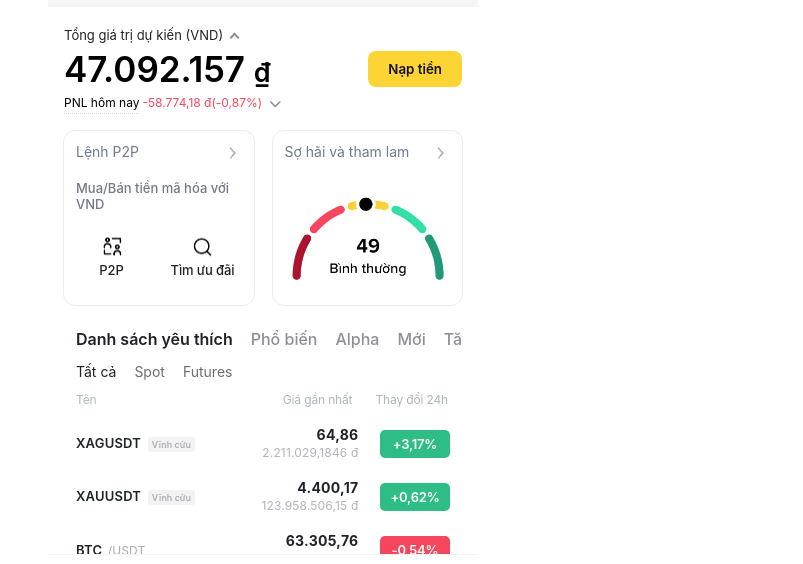
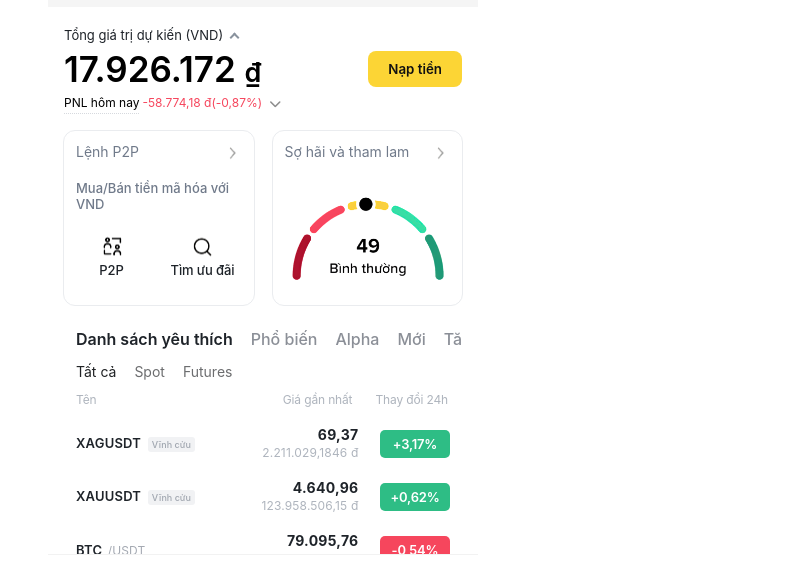
Before and after one commit to Duythang220911/binance, a React app: page index-extra.html in a window 1280 px wide. Shown: the part 126-690 px from the top of the page, 377-1180 px from the left. Built offline with nearby package versions, Linux system fonts and the light colour scheme.

Commit message:
Update index-extra.html

```diff
--- a/index-extra.html
+++ b/index-extra.html
@@ -92,7 +92,7 @@
     </div>
 
     <div class="balance-row">
-      <h1 class="amount">47.092.157 <span>₫</span></h1>
+      <h1 class="amount">17.926.172 <span>₫</span></h1>
       <button class="deposit-btn">Nạp tiền</button>
     </div>
 
@@ -178,7 +178,7 @@
           <span class="tag">Vĩnh cửu</span>
         </td>
         <td class="text-right">
-          <strong>64,86</strong>
+          <strong>69,37</strong>
           <small>2.211.029,1846 đ</small>
         </td>
         <td class="text-right">
@@ -192,7 +192,7 @@
           <span class="tag">Vĩnh cửu</span>
         </td>
         <td class="text-right">
-          <strong>4.400,17</strong>
+          <strong>4.640,96</strong>
           <small>123.958.506,15 đ</small>
         </td>
         <td class="text-right">
@@ -206,7 +206,7 @@
           <span class="pair">/USDT</span>
         </td>
         <td class="text-right">
-          <strong>63.305,76</strong>
+          <strong>79.095,76</strong>
           <small>2.125.397.554,12 đ</small>
         </td>
         <td class="text-right">
```
